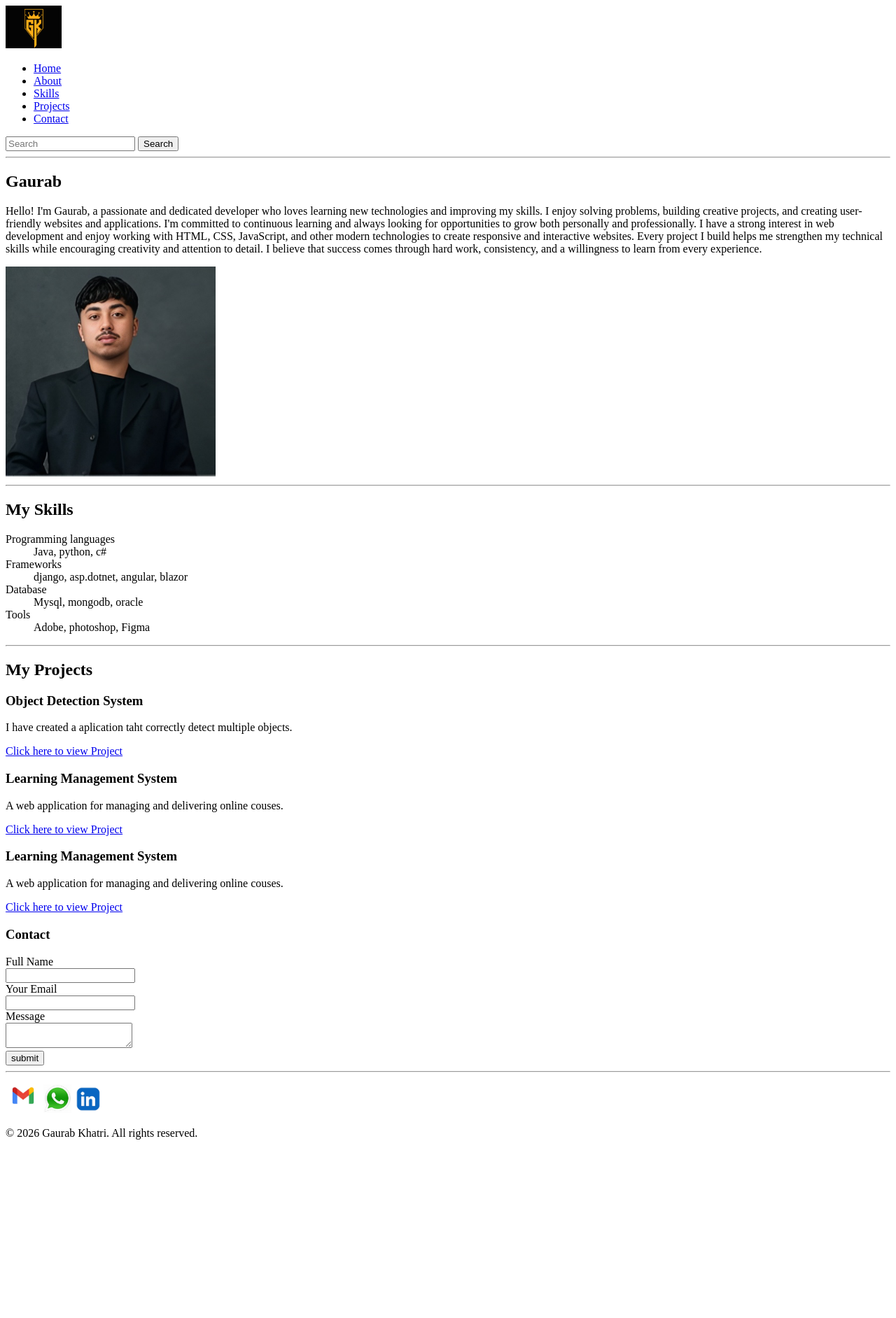
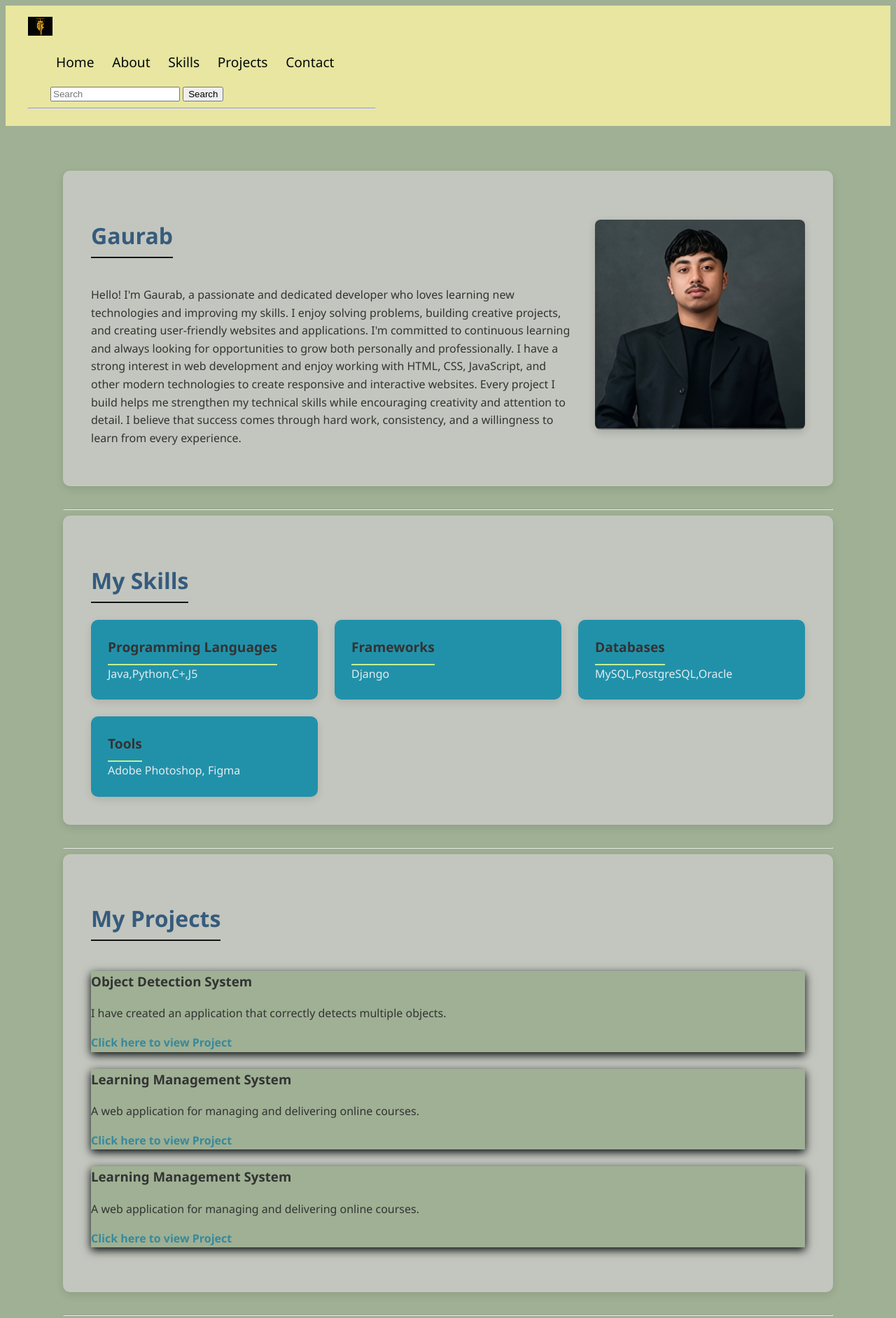
Before and after one commit to gaurabkhatri1/myportfolio, a plain HTML site: page index.html in a window 1280 px wide. Shown: the top 1884 px of the page at 70% size. Before the commit the page ends 1645 px from the top, so only its background shows below. Drawn offline with Linux system fonts and the light colour scheme.

Commit message:
css added

```diff
--- /dev/null
+++ b/css/style.css
@@ -0,0 +1,263 @@
+body {
+    background-color: #9fb094;
+    font-family: "Segoe UI", Roboto, sans-serif;
+    color: #333;
+    line-height: 1.6;
+}
+
+header {
+    display: flex;
+    justify-content: space-between;
+    align-items: center;
+    background: #e8e6a0;
+    color: #ebdede;
+    padding: 1rem 2rem;
+}
+
+header img {
+    width: 7%;
+}
+
+header form {
+    margin-left: 2rem;
+}
+
+nav ul {
+    display: flex;
+    list-style: none;
+    gap: 1.6rem;
+}
+
+nav a {
+    color: #02080a;
+    text-decoration: none;
+    font-size: larger;
+}
+
+nav a:hover {
+    color: #ca1515;
+}
+
+main {
+    max-width: 1100px;
+    margin: 0 auto;
+    padding: 0 1rem;
+}
+
+.about-container,
+.skills-container,
+.projects-container,
+.contact-container {
+    background: rgba(204, 204, 202, 0.8);
+    padding: 2.5rem;
+    border-radius: 10px;
+    margin-bottom: 2rem;
+    box-shadow: 0 4px 12px rgba(0, 0, 0, 0.1);
+}
+
+#about {
+    margin-top: 4rem;
+}
+
+h1,
+h2 {
+    font-family: "Segoe UI", Roboto, sans-serif;
+    color: #365b7d;
+    margin-bottom: 1.5rem;
+}
+
+h1 {
+    font-size: 2rem;
+    border-bottom: 2px solid #131413;
+    display: inline-block;
+    padding-bottom: 0.3rem;
+}
+
+h2 {
+    font-size: 1.5rem;
+    margin-top: 1.5rem;
+}
+
+.about-container {
+    display: flex;
+    justify-content: space-between;
+    align-items: flex-start;
+    gap: 2rem;
+}
+
+.about-container img {
+    margin-top: 30px;
+    border-radius: 8px;
+    box-shadow: 0 4px 12px rgba(0, 0, 0, 0.15);
+}
+
+.skills-grid {
+    display: grid;
+    gap: 1.5rem;
+    grid-template-columns: repeat(auto-fit, minmax(250px, 1fr));
+}
+
+.skills-card {
+    background: #2191aa;
+    padding: 1.5rem;
+    border-radius: 10px;
+    box-shadow: 0 4px 12px rgba(0, 0, 0, 0.1);
+}
+
+.skills .skills-card dt {
+    font-weight: bold;
+}
+
+.skills-card dd {
+    margin: 0.5rem 0 0;
+    color: #555;
+    text-align: Left;
+}
+
+.skills-card dt {
+    font-size: 1.2rem;
+    border-bottom: 2px solid #c1f194;
+    display: inline-block;
+    padding-bottom: 0.5rem;
+    font-weight: bold;
+}
+
+.skills-card dd {
+    margin: 0;
+    color: #e5ebee;
+    font-size: 1rem;
+}
+
+.skills-card:hover {
+    transform: translateY(-5px);
+    box-shadow: 0 6px 10px #02080a;
+}
+
+.projects-container article {
+    background: #9fb094;
+    padding: 1.Srem;
+    border-radius 10px;
+    box-shadow: 0 4px 12px #02080a;
+    margin-bottom: 1.5rem;
+}
+
+.projects-container a {
+    color: #37899c;
+    font-weight: bold;
+    text-decoration: none;
+}
+
+.projects-container a:hover {
+    color: #c1f194;
+
+}
+
+.projects-container article:hover {
+    transform: translateY(-5px);
+}
+
+.contact-container form {
+    display: flex;
+    flex-direction: column;
+}
+
+.contact-container label {
+    font-weight: bold;
+    color: #37899c;
+    margin-top: 1rem;
+}
+
+.contact-container input,
+.contact-container textarea {
+    width: 100% padding: 0.8rem;
+    margin-top: 0.5rem;
+    border: 1px solid #ccc;
+    border-radius: 6px
+}
+
+.contact-container button {
+    margin-top: 1rem;
+    background-color: #ab1a1a;
+    color: #49b472;
+    padding: 0.8rem 1.5rem;
+    border: none;
+    border-radius: 6px;
+}
+
+.contact-container button:hover {
+    background-color: #333;
+    color: #d7b8b0;
+
+}
+
+footer {
+    background-color: #d24e07;
+    color: #ece6e8;
+    padding: 1rem;
+    text-align: center;
+    margin-top: 2rem;
+}
+
+.footer-container {
+    margin: 0 auto;
+    max-width: 1100px;
+}
+
+@media (max-width 768px) {
+
+    .header-container {
+        flex-direction: column;
+        align-items: flex-start;
+        gap: 1rem;
+    }
+
+    nav ul {
+        flex-direction: column;
+        gap: 1rem;
+        width: 100%;
+        background: #aa96bcfd;
+        padding: 1rem;
+        border-radius: 8px;
+    }
+
+    nav a {
+        font-size: 1rem;
+        display: block;
+        padding: 0.5rem;
+        boeder-radius: 6px;
+    }
+
+    .search-bar input {
+        width: 100%;
+
+    }
+
+    .about-container {
+        flex-direction: column;
+        align-items: center;
+        text-align: center;
+    }
+
+    .about-container img {
+        width: 100%;
+        max-width: 250px;
+    }
+}
+
+@media (min-width: 769px) and (max-width: 1024px) {
+    .header-container {
+        flex-direction: column;
+        align-items: center;
+        gap: 1rem;
+    }
+
+    nav ul {
+        gap: 1rem;
+    }
+
+    .about-container {
+        flex-direction: column;
+        align-items: center;
+        text-align: center;
+    }
+}
--- a/index.html
+++ b/index.html
@@ -4,30 +4,36 @@
 <head>
   <meta charset="UTF-8">
   <meta name="viewport" content="width=device-width, initial-scale=1.0">
-  <title>Document</title>
+  <link rel="stylesheet" href="css/style.css">
+  <title>Gaurab - Portfolio</title>
 </head>
 
 <body>
   <header>
+    <div class="header-container">
+      <div class="logo">
         <img src="images/logo.png" alt="Logo" width="80">
+      </div>
       <nav>
         <ul>
-        <li> <a href="0">Home </a> </li>
-        <li> <a href="#about">About </a></li>
-        <li> <a href="#skills">Skills </a></li>
-        <li> <a href="#projects">Projects </a></li>
-        <li> <a href="#contact">Contact </a></li>
+          <li><a href="#">Home</a></li>
+          <li><a href="#about">About</a></li>
+          <li><a href="#skills">Skills</a></li>
+          <li><a href="#projects">Projects</a></li>
+          <li><a href="#contact">Contact</a></li>
+        </ul>
+      </nav>
       <form>
-      </ul>
         <input type="text" placeholder="Search">
         <button type="submit">Search</button>
       </form>
-    </nav>
       <hr>
   </header>
 
-  <Main>
+  <main>
     <section id="about">
+      <div class="about-container">
+        <div class="about-text">
           <h1>Gaurab</h1>
           <p>
             Hello! I'm Gaurab, a passionate and dedicated developer who loves learning new technologies and improving my
@@ -39,90 +45,100 @@
             technologies to create responsive and interactive websites.
             Every project I build helps me strengthen my technical skills while encouraging creativity and attention to
             detail.
-        I believe that success comes through hard work, consistency, and a willingness to learn from every experience.
-
+            I believe that success comes through hard work, consistency, and a willingness to learn from every
+            experience.
           </p>
+        </div>
         <img src="images/gaurab.jpg" alt="gaurab" width="300">
+      </div>
     </section>
     <hr>
 
     <section id="skills">
-      <h1> My Skills </h1>
-      <dl>
-        <dt>Programming languages</dt>
-        <dd>Java, python, c# </dd>
+      <div class="skills-container">
+        <h1 class="skills-heading">My Skills</h1>
+        <div class="skills-grid">
+          <div class="skills-card">
+            <dt>Programming Languages</dt>
+            <dd>Java,Python,C+,J5</dd>
+          </div>
 
-        <dt> Frameworks </dt>
-        <dd>django, asp.dotnet, angular, blazor </dd>
+          <div class="skills-card">
+            <dt>Frameworks</dt>
+            <dd>Django</dd>
+          </div>
 
-        <dt> Database </dt>
-        <dd> Mysql, mongodb, oracle </dd>
+          <div class="skills-card">
+            <dt>Databases</dt>
+            <dd>MySQL,PostgreSQL,Oracle</dd>
+          </div>
 
-        <dt> Tools </dt>
-        <dd> Adobe, photoshop, Figma </dd>
-      </dl>
+          <div class="skills-card">
+            <dt>Tools</dt>
+            <dd>Adobe Photoshop, Figma</dd>
+          </div>
+
+
+        </div>
     </section>
-    <!.. this is skills section ..>
     <hr>
 
+
     <section id="projects">
+      <div class="projects-container">
         <h1>My Projects</h1>
         <article>
           <h3>Object Detection System</h3>
-          <p>I have created a aplication taht correctly detect multiple objects. </p>
-          <p> <a href="https://github.com/gaurabkhatri1/html-project.git" target="_blank">Click here to view Project</a>
+          <p>I have created an application that correctly detects multiple objects.</p>
+          <p><a href="https://github.com/gaurabkhatri1/html-project.git" target="_blank">Click here to view Project</a>
           </p>
         </article>
 
         <article>
           <h3>Learning Management System</h3>
-          <p> A web application for managing and delivering online couses. </p>
-          <p> <a href="https://github.com/gaurabkhatri1/html-project.git" target="_blank">Click here to view Project</a>
+          <p>A web application for managing and delivering online courses.</p>
+          <p><a href="https://github.com/gaurabkhatri1/html-project.git" target="_blank">Click here to view Project</a>
           </p>
         </article>
 
         <article>
           <h3>Learning Management System</h3>
-          <p> A web application for managing and delivering online couses. </p>
-          <p> <a href="https://github.com/gaurabkhatri1/html-project.git" target="_blank">Click here to view Project</a>
+          <p>A web application for managing and delivering online courses.</p>
+          <p><a href="https://github.com/gaurabkhatri1/html-project.git" target="_blank">Click here to view Project</a>
           </p>
         </article>
+      </div>
+    </section>
+    <hr>
 
     <section id="contact">
-          <h1> Contact </h1>
+      <div class="contact-container">
+        <h1>Contact</h1>
         <form>
-            <label> Full Name</label><br>
+          <label>Full Name</label><br>
           <input type="text"><br>
 
-            <label> Your Email</label><br>
-            <input type="Email"><br>
+          <label>Your Email</label><br>
+          <input type="email"><br>
 
-            <label> Message</label><br>
+          <label>Message</label><br>
           <textarea></textarea><br>
-            <button type="submit">submit</button>
 
+          <button type="submit">Submit</button>
+          <br>
+        </form>
+        <div class="social-links">
+          <img src="images/gmail.jpg" alt="Gmail Logo" width="40">
+          <img src="images/Whatsapp_logo.jpg" alt="WhatsApp Logo" width="40">
+          <img src="images/linkedin.avif" alt="LinkedIn Logo" width="40">
+        </div>
+      </div>
+    </section>
+  </main>
 
-          </form>
-
-
-
-
-
-        </section>
-        <hr>
-        <img src="images/gmail.jpg" alt="Logo" width="50">
-        <img src="images/Whatsapp_logo.jpg" alt="Logo" width="40">
-        <img src="images/linkedin.avif" alt="Logo" width="40">
-
-
-
-
-
-
-  </Main>
-  <Footer>
+  <footer>
     <p>&copy; 2026 Gaurab Khatri. All rights reserved.</p>
-  </Footer>
+  </footer>
 </body>
 
 </html>
```
Lines whose indentation alone changed are shown as unchanged.
